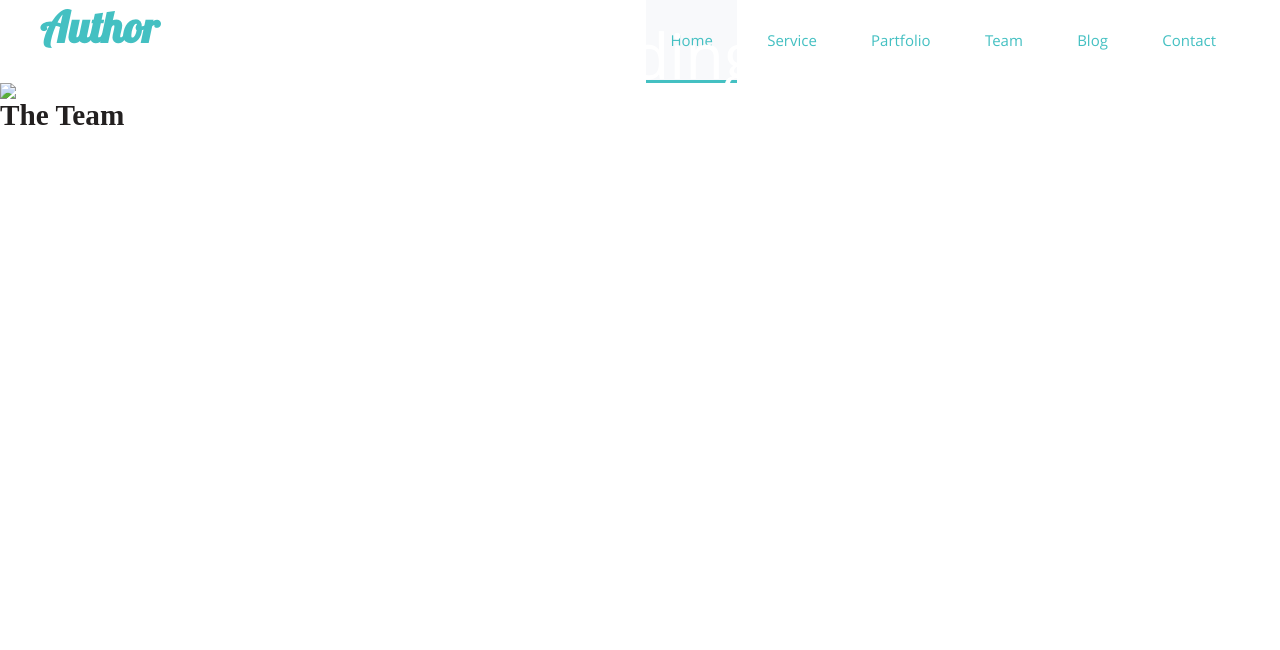
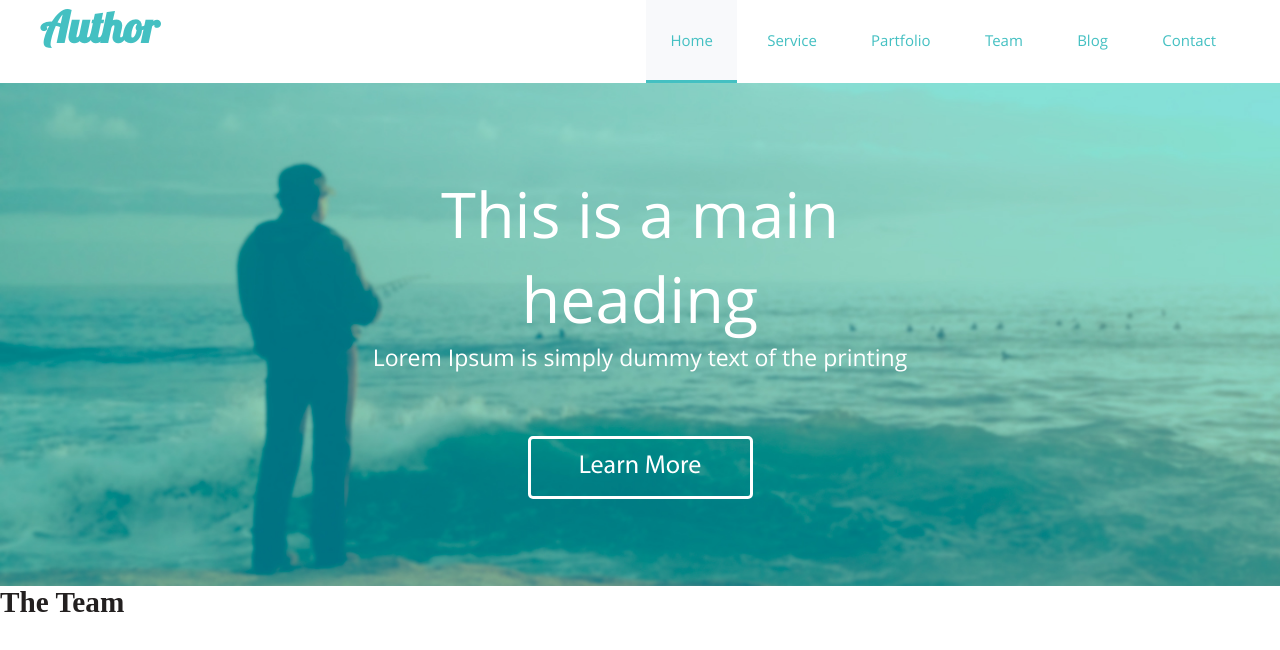
Before and after one commit to devilGAME/project-1, a website: page app/index.html in a window 1280 px wide. Drawn offline with nearby package versions, Linux system fonts and the light colour scheme; files that its build step writes are made by us from their sources; the site is published under a folder, as on GitHub Pages, so addresses that start at the root find nothing.

Commit message:
problema s tekstom, ispravil kartinku

```diff
--- a/app/index.html
+++ b/app/index.html
@@ -27,7 +27,7 @@
 	</div>
 	<div class="slider">
 		<div class="slide">
-			<img src="/img/fon.jpg">
+			<img src="img/fon.jpg">
 			<div class="text">
 				<h2>This is a main heading</h2>
 				<p>Lorem Ipsum is simply dummy text of the printing </p>
--- a/app/sass/all.sass
+++ b/app/sass/all.sass
@@ -68,6 +68,7 @@ body
 		h2
 			font: 63px OpenSans
 			color: #fff
+			max-width: 670px
 		p
 			font: 23px OpenSans
 			color: #fff
```
Also changed, not shown: app/css/all.css.
